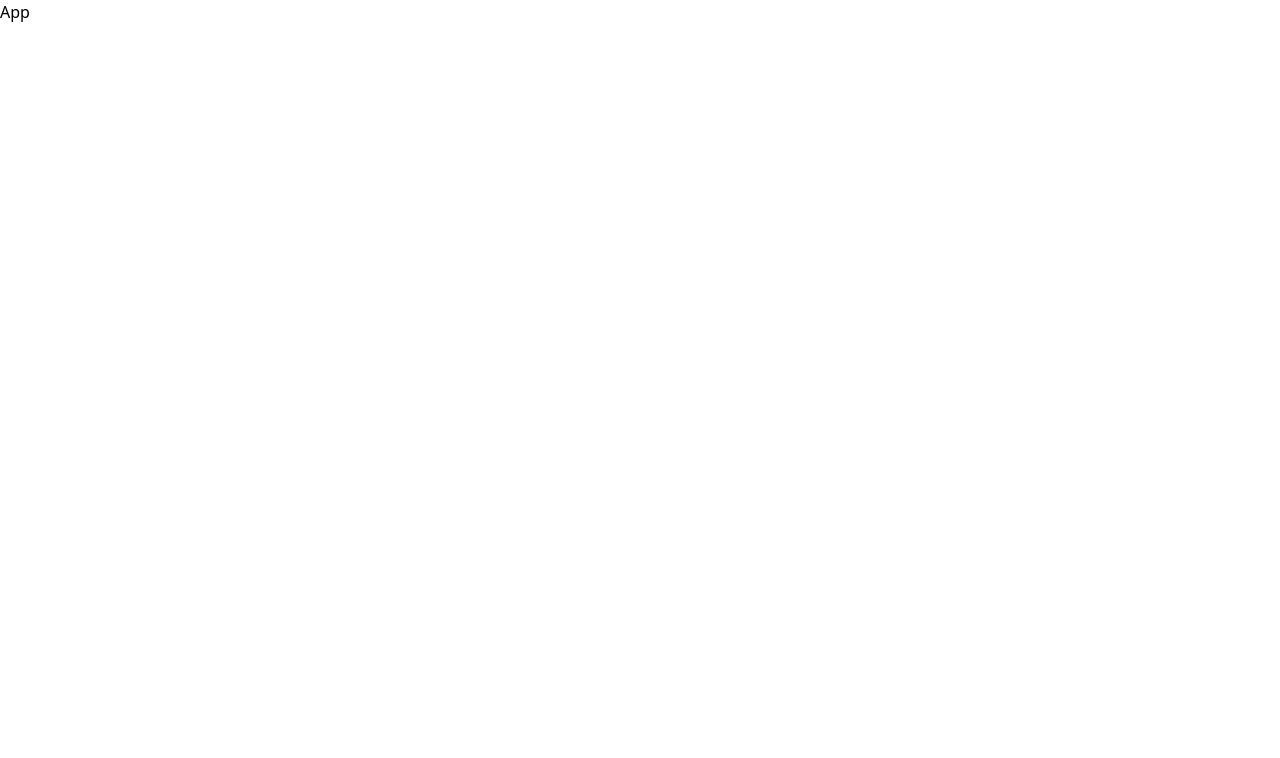
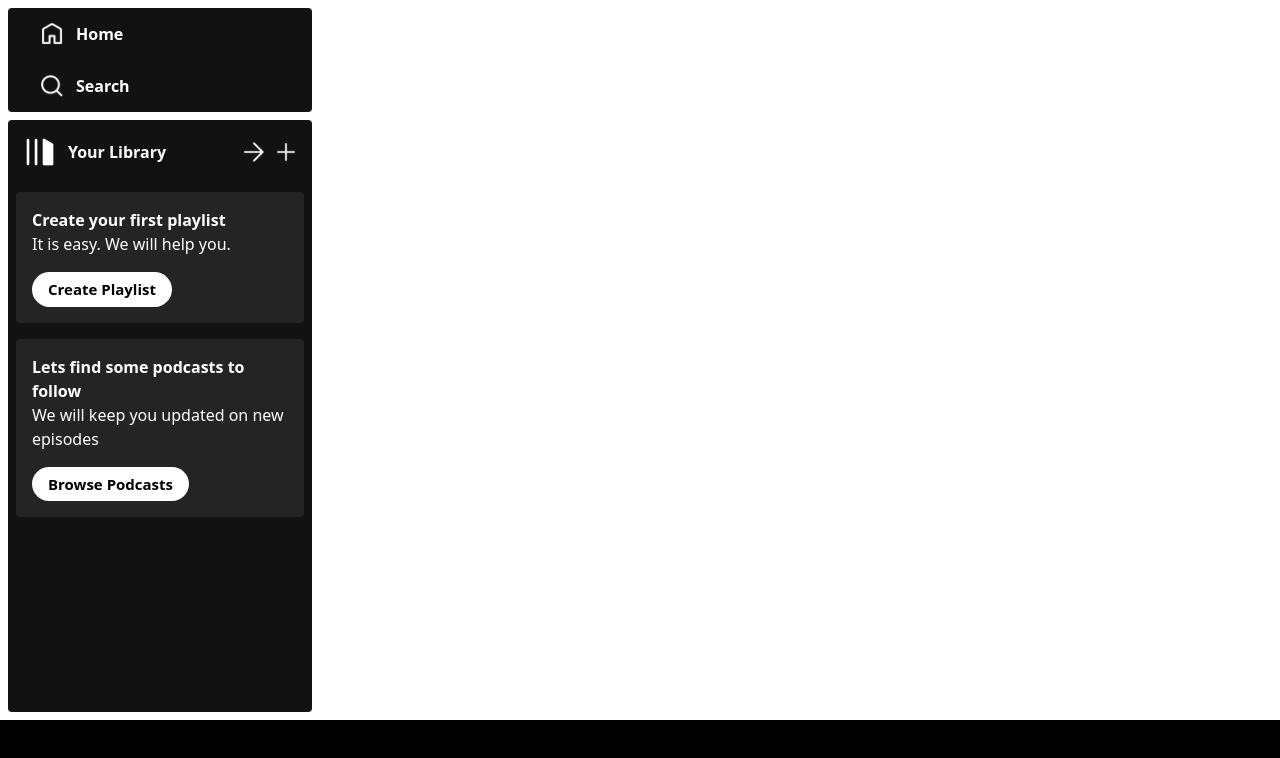
Before and after one commit to ashimaakash03/react-spotify-app, a React (Vite) app: page / in a window 1280 px wide. Shown: the top 758 px of the page. Built offline with nearby package versions, Linux system fonts and the light colour scheme.

Commit message:
completed building sidebar

```diff
--- a/src/App.jsx
+++ b/src/App.jsx
@@ -1,7 +1,15 @@
 //import React from "react";
 
+import Sidebar from "./components/Sidebar";
+
 const App = () => {
-  return <div>App</div>;
+  return (
+    <div className="h-screen bg-black">
+      <div className="h-[90%] flex bg-white">
+        <Sidebar />
+      </div>
+    </div>
+  );
 };
 
 export default App;
--- a/src/assets/assets.js
+++ b/src/assets/assets.js
@@ -27,14 +27,14 @@ import img2 from './img2.jpg'
 import img3 from './img3.jpg'
 import img4 from './img4.jpg'
 import img5 from './img5.jpg'
-import img6 from './img6.jpg'
+//import img6 from './img6.jpg'
 import img7 from './img7.jpg'
 import img8 from './img8.jpg'
 import img9 from './img9.jpg'
 import img10 from './img10.jpg'
 import img11 from './img11.jpg'
 import img12 from './img12.jpg'
-import img13 from './img13.jpg'
+//import img13 from './img13.jpg'
 import img14 from './img14.jpg'
 import img15 from './img15.jpg'
 import img16 from './img16.jpg'
--- /dev/null
+++ b/src/components/Sidebar.jsx
@@ -0,0 +1,43 @@
+//import React from "react";
+import { assets } from "../assets/assets.js";
+
+const Sidebar = () => {
+  return (
+    <div className="w-[25%] h-full p-2 flex-col gap-2 text-white hidden lg:flex">
+      <div className="bg-[#121212] h-[15%] rounded flex flex-col justify-around">
+        <div className="flex items-center gap-3 pl-8 cursor-pointer">
+          <img className="w-6" src={assets.home_icon} alt="" />
+          <p className="font-bold">Home</p>
+        </div>
+        <div className="flex items-center gap-3 pl-8 cursor-pointer">
+          <img className="w-6" src={assets.search_icon} alt="" />
+          <p className="font-bold">Search</p>
+        </div>
+      </div>
+      <div className="h-[85%] bg-[#121212] rounded">
+        <div className="p-4 flex items-center justify-between">
+          <div className="flex items-center gap-3">
+            <img className="w-8" src={assets.stack_icon} alt="" />
+            <p className="font-semibold">Your Library</p>
+          </div>
+		  <div className="flex items-center gap-3">
+			<img className="w-5" src={assets.arrow_icon} alt="" />
+			<img className="w-5" src={assets.plus_icon} alt="" />
+		  </div>
+        </div>
+		<div className="p-4 bg-[#242424] m-2 rounded font-semibold flex flex-col items-start justify-start">
+			<h1>Create your first playlist</h1>
+			<p className="font-light">It is easy. We will help you.</p>
+			<button className="px-4 py-1.5 bg-white text-black text-[15px] rounded-full mt-4">Create Playlist</button>
+		</div>
+		<div className="p-4 bg-[#242424] m-2 rounded font-semibold flex flex-col items-start justify-start mt-4">
+			<h1>Lets find some podcasts to follow</h1>
+			<p className="font-light">We will keep you updated on new episodes</p>
+			<button className="px-4 py-1.5 bg-white text-black text-[15px] rounded-full mt-4">Browse Podcasts</button>
+		</div>
+      </div>
+    </div>
+  );
+};
+
+export default Sidebar;
```
